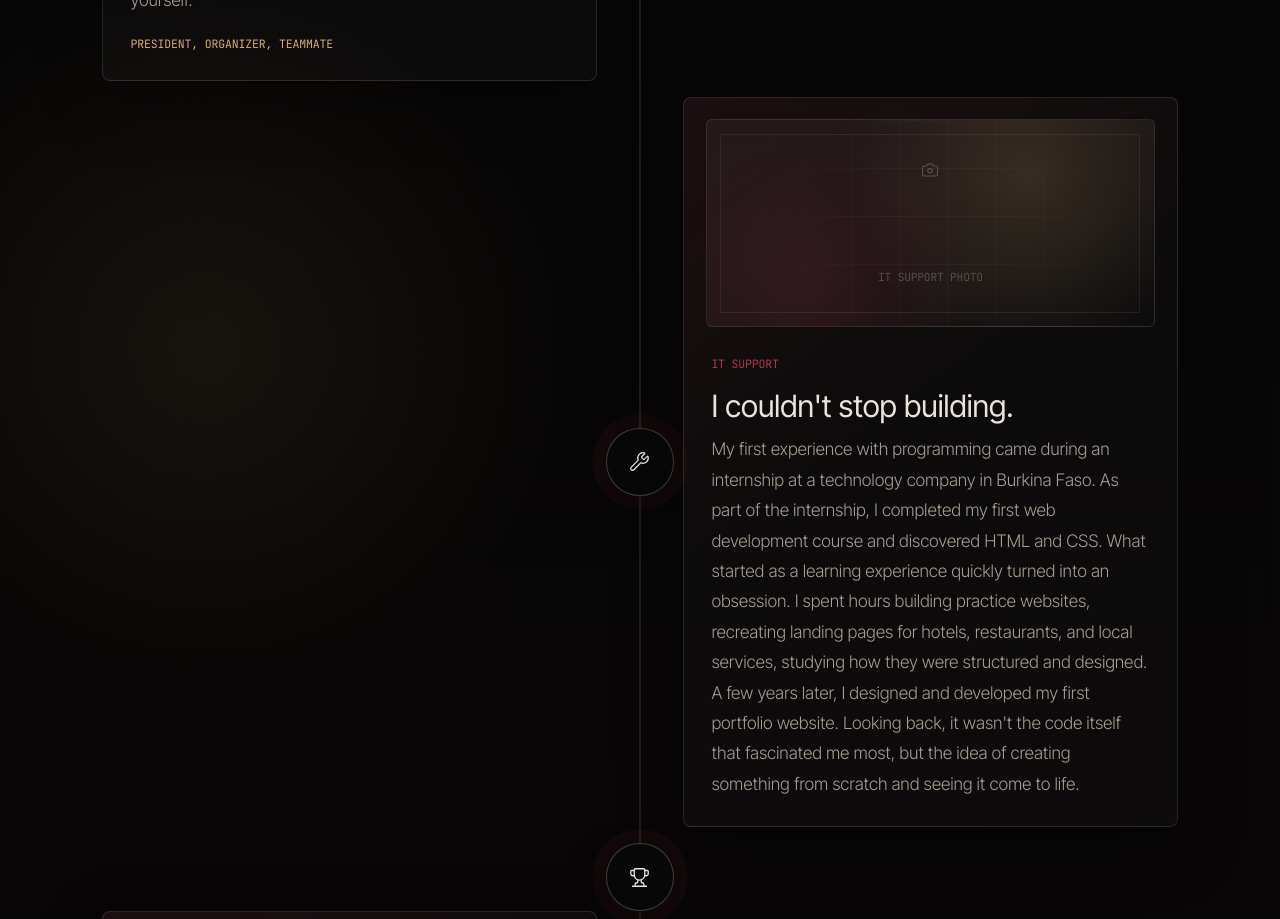
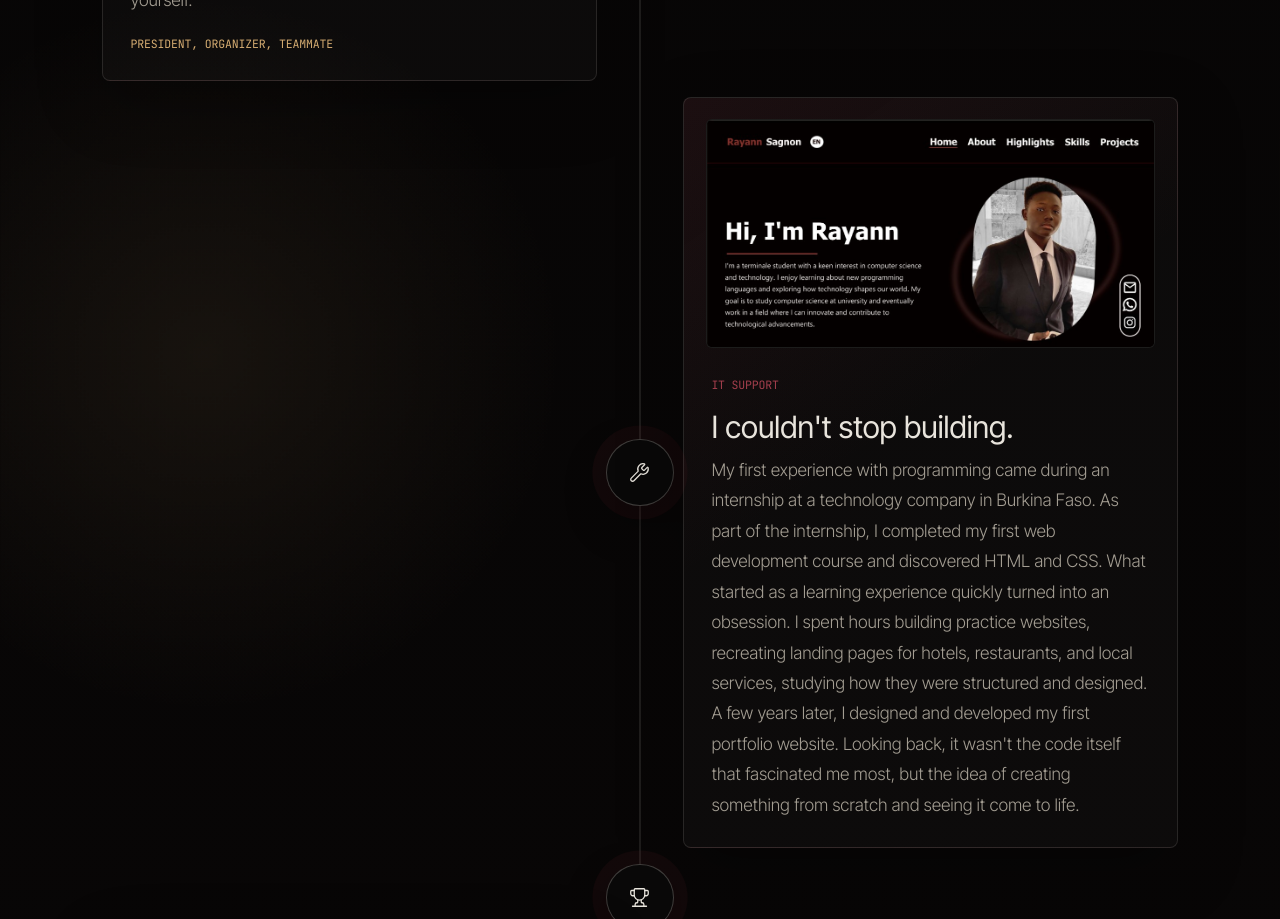
Before and after one commit to RayannSagnon/portfolio, a Next.js app: page /about in a window 1280 px wide. Shown: the part 3240-4159 px from the top of the page. Built offline with nearby package versions, Linux system fonts and the light colour scheme; no server answers.

Commit message:
Add first portfolio screenshot to IT support timeline card.
Replace the photo placeholder with the early portfolio website capture.

```diff
--- a/content/about.ts
+++ b/content/about.ts
@@ -49,6 +49,8 @@ export const journeyChapters: JourneyChapter[] = [
     place: "IT support",
     moment: "",
     image: "IT support photo",
+    imageSrc: "/images/about/first-portfolio-screenshot.png",
+    imageAlt: "Screenshot of Rayann's first portfolio website with profile photo and introduction.",
     title: "I couldn't stop building.",
     body:
       "My first experience with programming came during an internship at a technology company in Burkina Faso. As part of the internship, I completed my first web development course and discovered HTML and CSS. What started as a learning experience quickly turned into an obsession. I spent hours building practice websites, recreating landing pages for hotels, restaurants, and local services, studying how they were structured and designed. A few years later, I designed and developed my first portfolio website. Looking back, it wasn't the code itself that fascinated me most, but the idea of creating something from scratch and seeing it come to life.",
```
Also changed, not shown: public/images/about/first-portfolio-screenshot.png (added).
